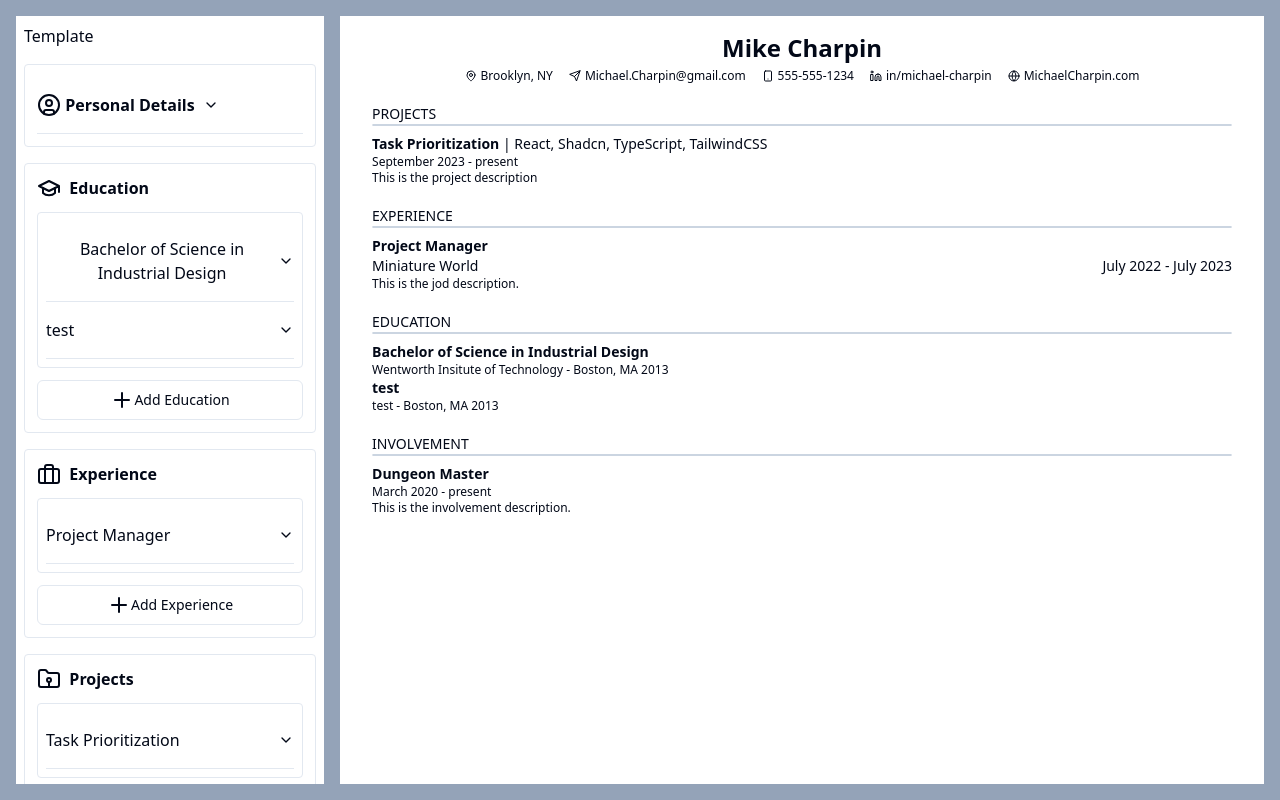
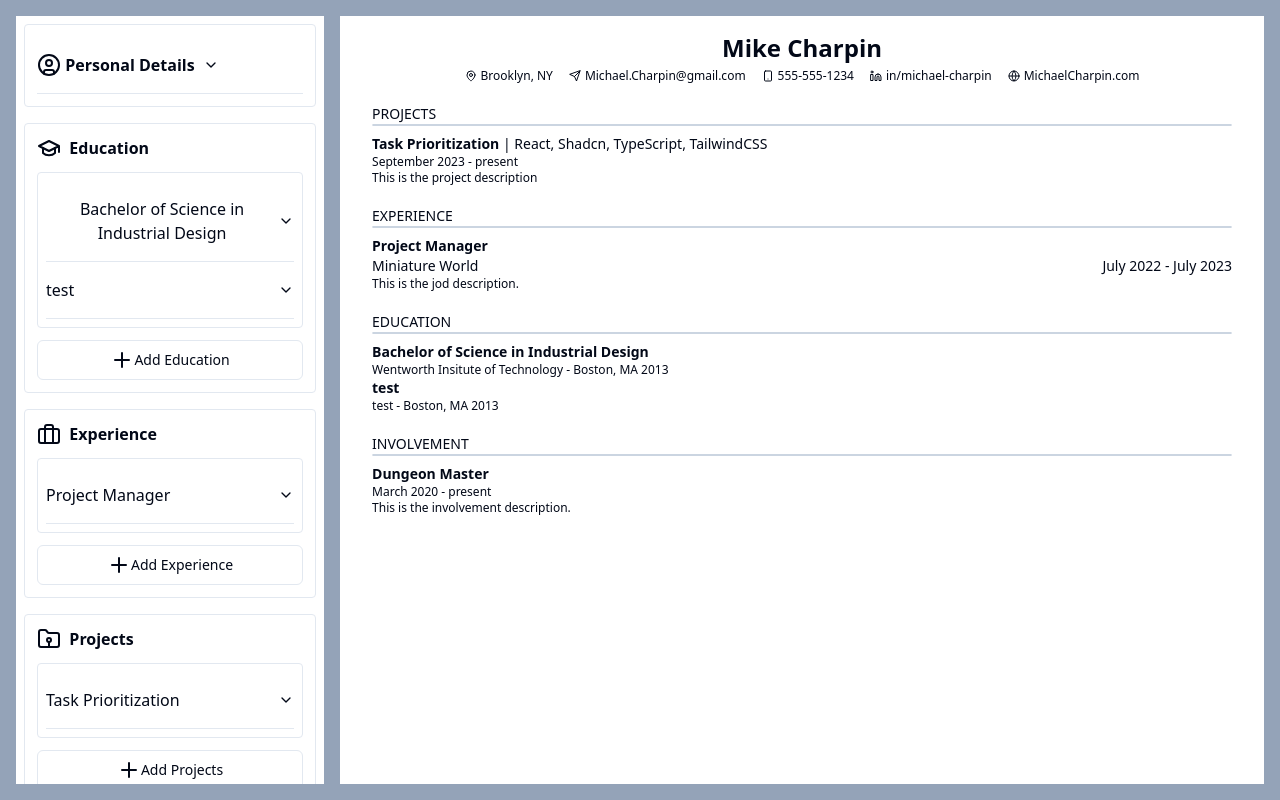
Before and after one commit to MikeCharpin/ResumeBuilder, a React (Vite) app: page / in a window 1280 px wide. Built offline with nearby package versions, Linux system fonts and the light colour scheme.

Commit message:
Removing template component.

```diff
--- a/src/components/Sidebar.tsx
+++ b/src/components/Sidebar.tsx
@@ -40,7 +40,6 @@ export default function Sidebar({
 
   return (
     <div className="flex flex-col gap-4 bg-white h-full w-1/4 p-2 overflow-auto">
-        <Template />
         <AddPersonalInfo
             onChange={handlePersonalInfoChange}
             fullName={personalInfo.fullName}
@@ -92,11 +91,3 @@ export default function Sidebar({
     </div>
   )
 }
-
-function Template() {
-    return(
-        <div>
-            Template
-        </div>
-    )
-}
```
